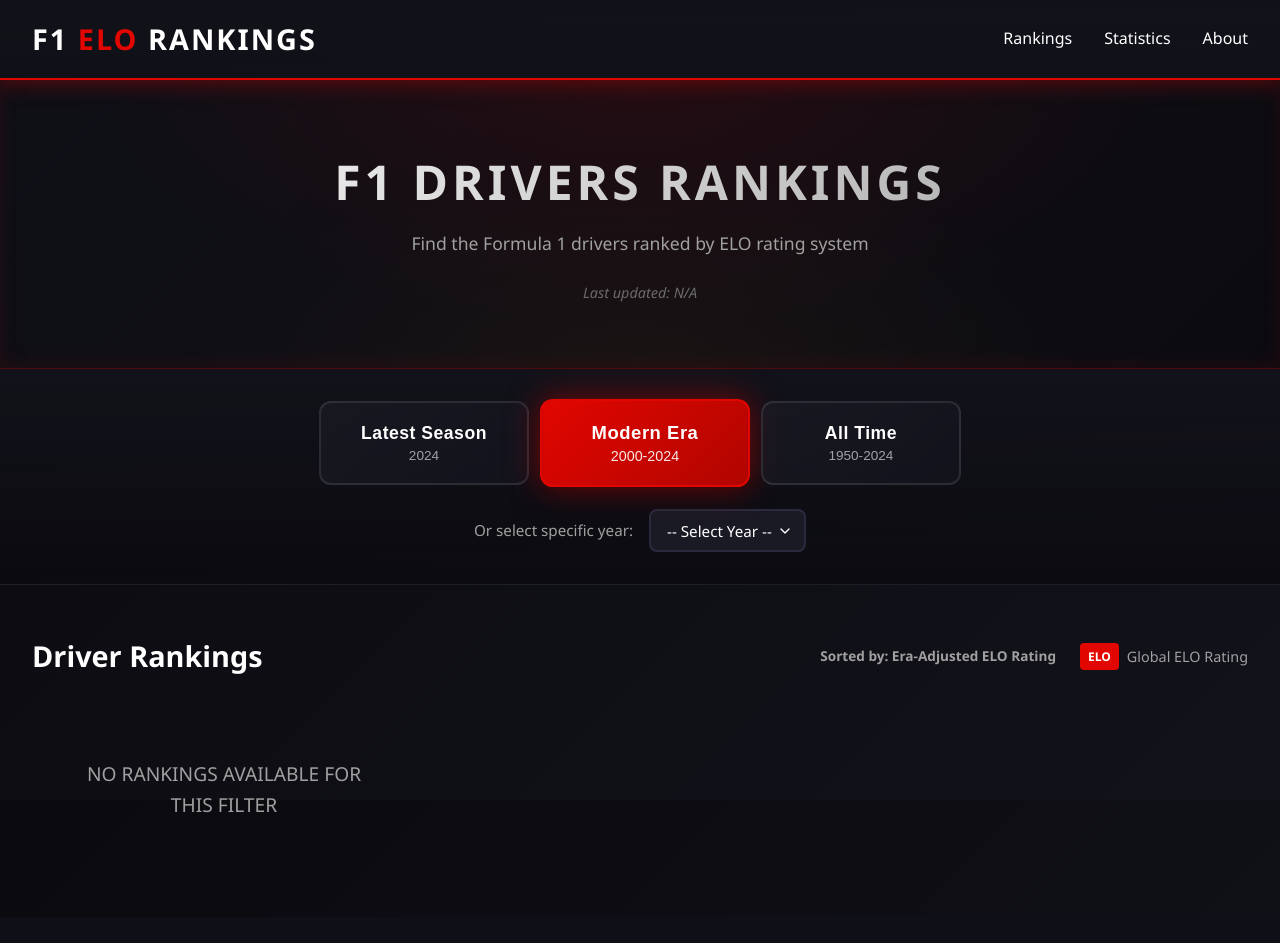
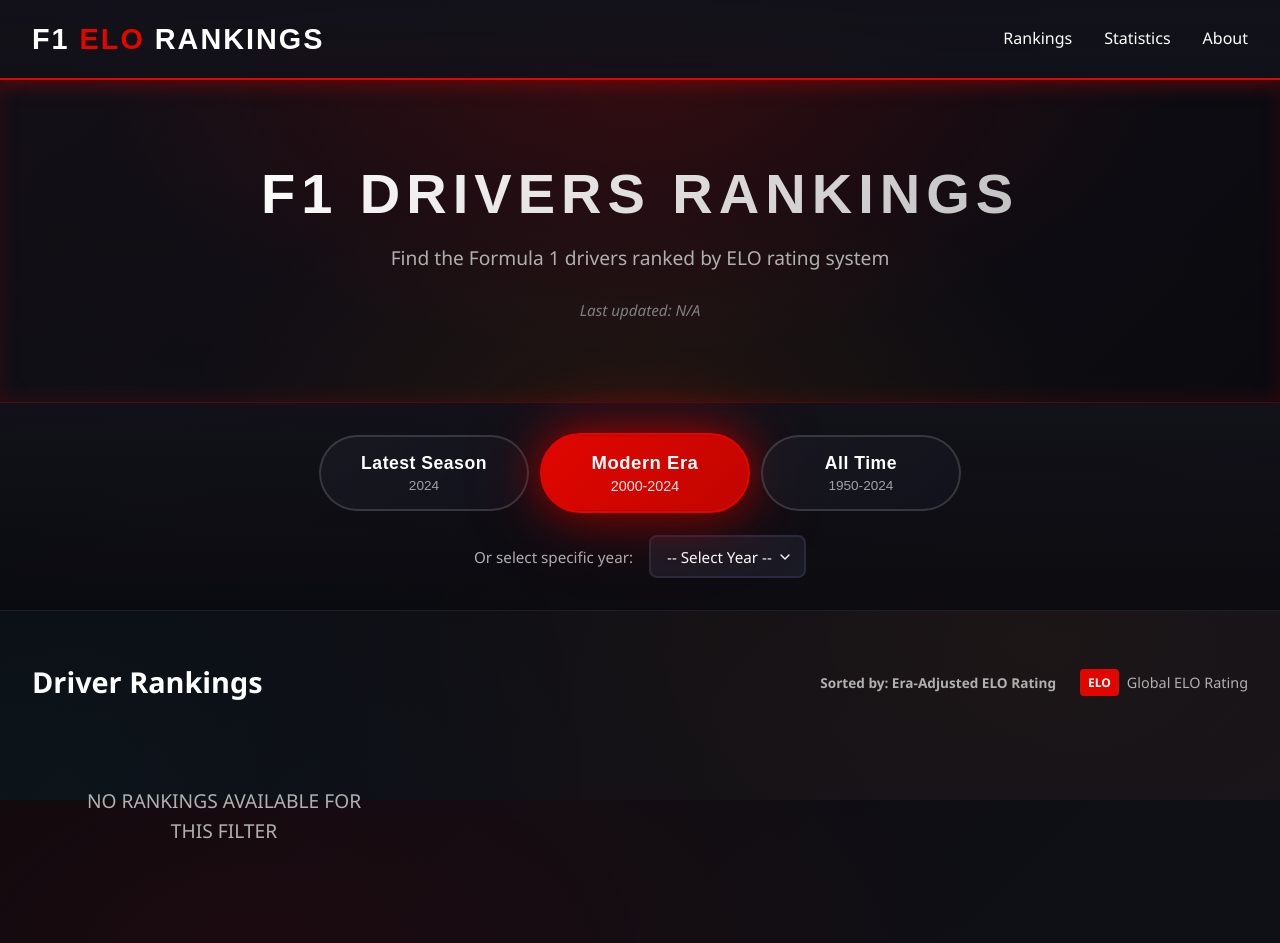
Before and after one commit to Vedant9500/F1_elo_analytics, a Flask app: page / in a window 1280 px wide. Before the commit the page ends 813 px from the top, so only its background shows below. Run offline with Flask 3, Linux system fonts and the light colour scheme; data that the repository does not hold is empty; some web fonts are replaced.

Commit message:
feat: Enhance styling with new font faces and improved layout adjustments

```diff
--- a/static/css/style.css
+++ b/static/css/style.css
@@ -1,4 +1,29 @@
 /* F1 ELO Rankings - Official F1 Inspired Design */
+
+/* F1 Fonts */
+@font-face {
+    font-family: 'Formula1-Display-Regular';
+    src: url('https://www.formula1.com/etc/designs/fom-website/fonts/F1Regular/Formula1-Regular.woff2') format('woff2'),
+         url('https://www.formula1.com/etc/designs/fom-website/fonts/F1Regular/Formula1-Regular.woff') format('woff');
+    font-weight: normal;
+    font-style: normal;
+}
+
+@font-face {
+    font-family: 'Formula1-Display-Bold';
+    src: url('https://www.formula1.com/etc/designs/fom-website/fonts/F1Bold/Formula1-Bold.woff2') format('woff2'),
+         url('https://www.formula1.com/etc/designs/fom-website/fonts/F1Bold/Formula1-Bold.woff') format('woff');
+    font-weight: bold;
+    font-style: normal;
+}
+
+@font-face {
+    font-family: 'Formula1-Display-Wide';
+    src: url('https://www.formula1.com/etc/designs/fom-website/fonts/F1Wide/Formula1-Wide.woff2') format('woff2'),
+         url('https://www.formula1.com/etc/designs/fom-website/fonts/F1Wide/Formula1-Wide.woff') format('woff');
+    font-weight: normal;
+    font-style: normal;
+}
 
 * {
     margin: 0;
@@ -18,8 +43,8 @@
 
     /* Text colors */
     --text-primary: #FFFFFF;
-    --text-secondary: #A0A0A0;
-    --text-muted: #6B6B6B;
+    --text-secondary: #B0B0B0;
+    --text-muted: #808080;
 
     /* Card styling */
     --card-bg: rgba(18, 18, 26, 0.8);
@@ -40,12 +65,30 @@
 }
 
 body {
-    font-family: 'Segoe UI', -apple-system, BlinkMacSystemFont, Roboto, 'Helvetica Neue', Arial, sans-serif;
-    background: linear-gradient(135deg, var(--bg-gradient-start) 0%, var(--bg-gradient-end) 100%);
+    font-family: 'Formula1-Display-Regular', 'Segoe UI', -apple-system, BlinkMacSystemFont, Roboto, 'Helvetica Neue', Arial, sans-serif;
+    background:
+        radial-gradient(ellipse at 20% 20%, rgba(225, 6, 0, 0.08) 0%, transparent 50%),
+        radial-gradient(ellipse at 80% 80%, rgba(255, 123, 0, 0.05) 0%, transparent 50%),
+        linear-gradient(135deg, var(--bg-gradient-start) 0%, var(--bg-gradient-end) 100%);
     background-attachment: fixed;
     color: var(--text-primary);
     line-height: 1.6;
     min-height: 100vh;
+    position: relative;
+}
+
+body::before {
+    content: '';
+    position: fixed;
+    top: 0;
+    left: 0;
+    right: 0;
+    bottom: 0;
+    background:
+        radial-gradient(circle at 50% 0%, rgba(225, 6, 0, 0.1) 0%, transparent 40%),
+        radial-gradient(circle at 0% 100%, rgba(0, 161, 156, 0.05) 0%, transparent 40%);
+    pointer-events: none;
+    z-index: -1;
 }
 
 /* Header */
@@ -54,7 +97,7 @@ header {
     backdrop-filter: blur(10px);
     border-bottom: 2px solid var(--primary-color);
     box-shadow: 0 4px 20px rgba(225, 6, 0, 0.3);
-    padding: 1rem 0;
+    padding: 1rem 2rem;
     position: sticky;
     top: 0;
     z-index: 1000;
@@ -63,16 +106,17 @@ header {
 .header-content {
     max-width: 1400px;
     margin: 0 auto;
-    padding: 0 2rem;
     display: flex;
     justify-content: space-between;
     align-items: center;
 }
 
 .logo h1 {
+    font-family: 'Formula1-Display-Bold', sans-serif;
     font-size: 1.8rem;
     font-weight: 700;
     letter-spacing: 2px;
+    text-align: left;
 }
 
 .elo-text {
@@ -92,12 +136,13 @@ nav {
 
 /* Hero Section */
 .hero {
-    background: linear-gradient(135deg, rgba(18, 18, 26, 0.6) 0%, rgba(10, 10, 15, 0.8) 100%);
-    padding: 4rem 2rem;
+    background: linear-gradient(135deg, rgba(18, 18, 26, 0.7) 0%, rgba(10, 10, 15, 0.9) 100%);
+    padding: 5rem 2rem;
     text-align: center;
     border-bottom: 1px solid rgba(225, 6, 0, 0.3);
-    box-shadow: inset 0 -2px 20px rgba(225, 6, 0, 0.1);
+    box-shadow: inset 0 -2px 20px rgba(225, 6, 0, 0.15);
     position: relative;
+    overflow: hidden;
 }
 
 .hero::before {
@@ -108,38 +153,42 @@ nav {
     right: 0;
     bottom: 0;
     background:
-        radial-gradient(ellipse at top, rgba(225, 6, 0, 0.1) 0%, transparent 60%),
-        radial-gradient(ellipse at bottom, rgba(255, 123, 0, 0.05) 0%, transparent 50%);
+        radial-gradient(ellipse at top, rgba(225, 6, 0, 0.15) 0%, transparent 60%),
+        radial-gradient(ellipse at bottom, rgba(255, 123, 0, 0.08) 0%, transparent 50%);
     pointer-events: none;
 }
 
 .hero-content {
     position: relative;
     z-index: 1;
+    max-width: 800px;
+    margin: 0 auto;
 }
 
 .hero-content h2 {
-    font-size: 3rem;
+    font-family: 'Formula1-Display-Wide', sans-serif;
+    font-size: 3.5rem;
     font-weight: 900;
-    letter-spacing: 4px;
-    margin-bottom: 0.5rem;
-    background: linear-gradient(135deg, #ffffff 0%, #a0a0a0 100%);
+    letter-spacing: 6px;
+    margin-bottom: 1rem;
+    background: linear-gradient(135deg, #ffffff 0%, #c0c0c0 100%);
     -webkit-background-clip: text;
     -webkit-text-fill-color: transparent;
     background-clip: text;
     text-transform: uppercase;
+    line-height: 1.2;
 }
 
 .hero-content p {
     color: var(--text-secondary);
-    font-size: 1.1rem;
+    font-size: 1.2rem;
     margin-bottom: 1.5rem;
-    font-weight: 500;
+    font-weight: 400;
 }
 
 .last-update {
     color: var(--text-muted);
-    font-size: 0.9rem;
+    font-size: 0.95rem;
     font-style: italic;
 }
 
@@ -162,36 +211,27 @@ nav {
 .filter-btn {
     background: linear-gradient(135deg, rgba(30, 30, 40, 0.6) 0%, rgba(20, 20, 30, 0.8) 100%);
     color: var(--text-primary);
-    border: 2px solid rgba(255, 255, 255, 0.1);
-    padding: 1.25rem 2.5rem;
-    border-radius: 12px;
+    border: 2px solid rgba(255, 255, 255, 0.15);
+    padding: 1rem 2.5rem;
+    border-radius: 50px;
     cursor: pointer;
-    transition: all 0.4s cubic-bezier(0.4, 0, 0.2, 1);
+    transition: all 0.3s ease;
     display: flex;
     flex-direction: column;
     align-items: center;
     min-width: 200px;
     position: relative;
     overflow: hidden;
-}
-
-.filter-btn::before {
-    content: '';
-    position: absolute;
-    top: 0;
-    left: -100%;
-    width: 100%;
-    height: 100%;
-    background: linear-gradient(90deg, transparent, rgba(225, 6, 0, 0.1), transparent);
-    transition: left 0.5s;
+    font-family: 'Formula1-Display-Bold', sans-serif;
 }
 
 .filter-btn.active {
-    background: linear-gradient(135deg, var(--primary-color) 0%, #B10500 100%);
+    background: linear-gradient(135deg, var(--primary-color) 0%, #C10500 100%);
     border-color: var(--primary-color);
     box-shadow:
-        0 0 30px rgba(225, 6, 0, 0.5),
-        0 8px 16px rgba(0, 0, 0, 0.3);
+        0 0 40px rgba(225, 6, 0, 0.6),
+        0 0 80px rgba(225, 6, 0, 0.3),
+        0 8px 20px rgba(0, 0, 0, 0.4);
     transform: scale(1.05);
 }
 
@@ -407,24 +447,27 @@ nav {
 }
 
 .driver-name {
-    font-size: 1.5rem;
+    font-family: 'Formula1-Display-Bold', sans-serif;
+    font-size: 1.6rem;
     font-weight: 800;
-    margin-bottom: 0.25rem;
+    margin-bottom: 0.35rem;
     color: var(--text-primary);
-    letter-spacing: -0.5px;
+    letter-spacing: 0.5px;
 }
 
 .driver-team {
     color: var(--text-secondary);
-    font-size: 0.95rem;
-    margin-bottom: 0.25rem;
+    font-size: 1rem;
+    margin-bottom: 0.35rem;
     font-weight: 500;
+    letter-spacing: 0.3px;
 }
 
 .driver-nationality {
-    font-size: 0.85rem;
+    font-size: 0.9rem;
     color: var(--text-muted);
     margin-bottom: 1rem;
+    font-weight: 400;
 }
 
 .driver-stats {
@@ -435,7 +478,6 @@ nav {
     padding-top: 1rem;
     border-top: 1px solid var(--border-color);
 }
-
 .stat-item {
     text-align: center;
 }
```
